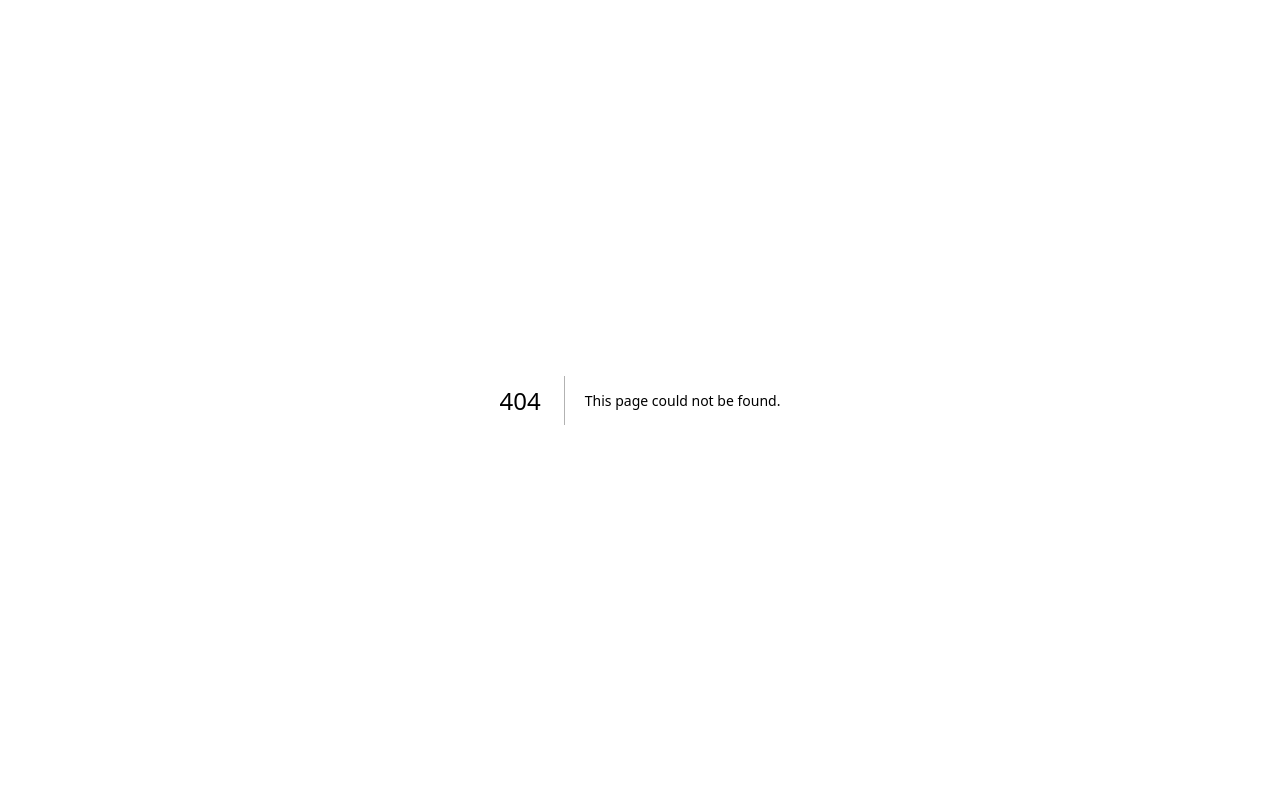
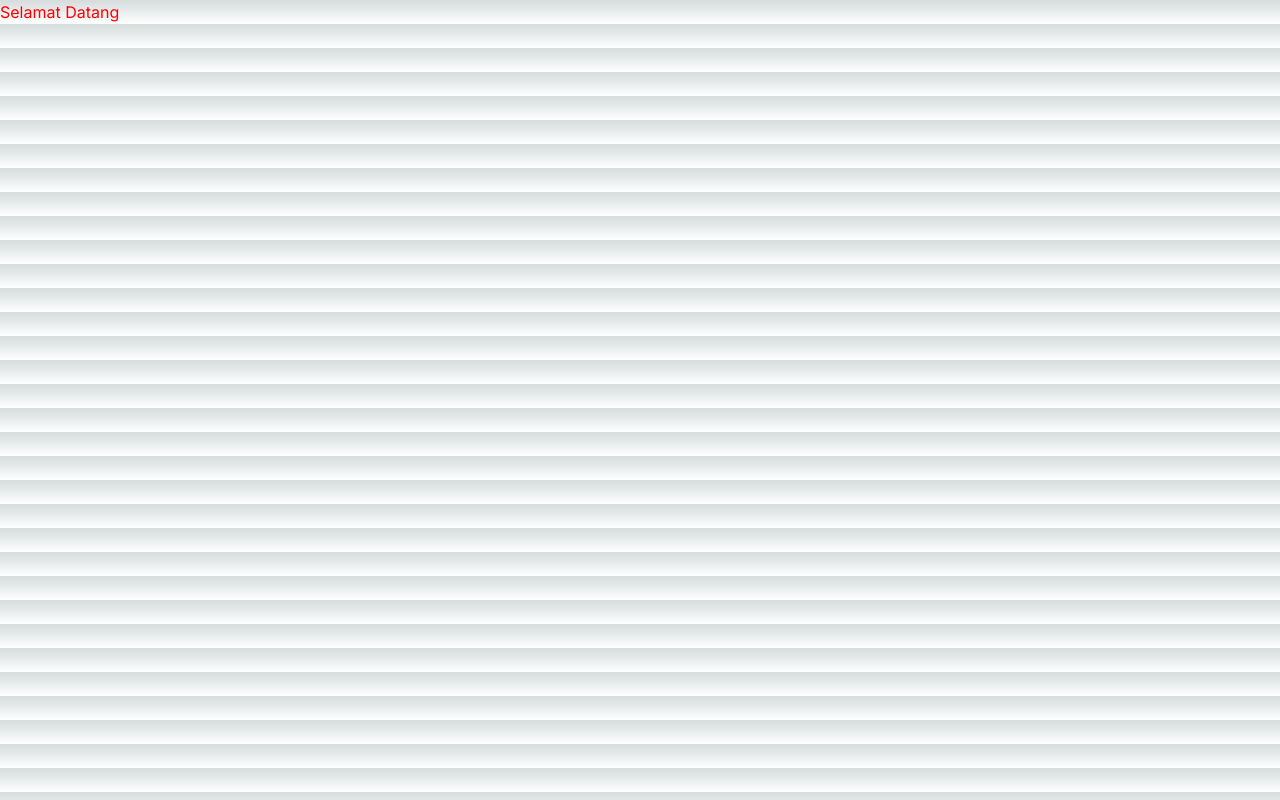
Before and after one commit to SuyudiNaufal/statutoryRegulation, a Next.js app: page /dashboard in a window 1280 px wide. Before the commit this address had no page. Built offline with nearby package versions, Linux system fonts and the light colour scheme.

Commit message:
Petemuan2

```diff
--- /dev/null
+++ b/src/app/dashboard/page.tsx
@@ -0,0 +1,8 @@
+import WelcomeText from "@/components/WelcomeText";
+
+export default function Welcome() {
+    return (
+        <WelcomeText />
+
+    )
+  }
--- a/src/app/page.tsx
+++ b/src/app/page.tsx
@@ -1,3 +1,4 @@
+import WelcomeText from '@/components/WelcomeText'
 import Image from 'next/image'
 
 export default function Home() {
@@ -5,7 +6,7 @@ export default function Home() {
     <main className="flex min-h-screen flex-col items-center justify-between p-24">
       <div className="z-10 max-w-5xl w-full items-center justify-between font-mono text-sm lg:flex">
         <p className="fixed left-0 top-0 flex w-full justify-center border-b border-gray-300 bg-gradient-to-b from-zinc-200 pb-6 pt-8 backdrop-blur-2xl dark:border-neutral-800 dark:bg-zinc-800/30 dark:from-inherit lg:static lg:w-auto  lg:rounded-xl lg:border lg:bg-gray-200 lg:p-4 lg:dark:bg-zinc-800/30">
-          Get started by editing&nbsp;
+          <WelcomeText/>&nbsp;
           <code className="font-mono font-bold">src/app/page.tsx</code>
         </p>
         <div className="fixed bottom-0 left-0 flex h-48 w-full items-end justify-center bg-gradient-to-t from-white via-white dark:from-black dark:via-black lg:static lg:h-auto lg:w-auto lg:bg-none">
--- /dev/null
+++ b/src/components/WelcomeText.tsx
@@ -0,0 +1,9 @@
+import styles from "./welcome.module.css"
+
+export default function WelcomeText() {
+    return (
+        <span className= {
+            styles.welcomeText
+        }>Selamat Datang</span>
+    )
+  }
--- /dev/null
+++ b/src/components/welcome.module.css
@@ -0,0 +1,3 @@
+.welcomeText{
+    color: red;
+}
--- a/tsconfig.json
+++ b/tsconfig.json
@@ -8,7 +8,7 @@
     "noEmit": true,
     "esModuleInterop": true,
     "module": "esnext",
-    "moduleResolution": "bundler",
+    "moduleResolution": "Bundler",
     "resolveJsonModule": true,
     "isolatedModules": true,
     "jsx": "preserve",
```
